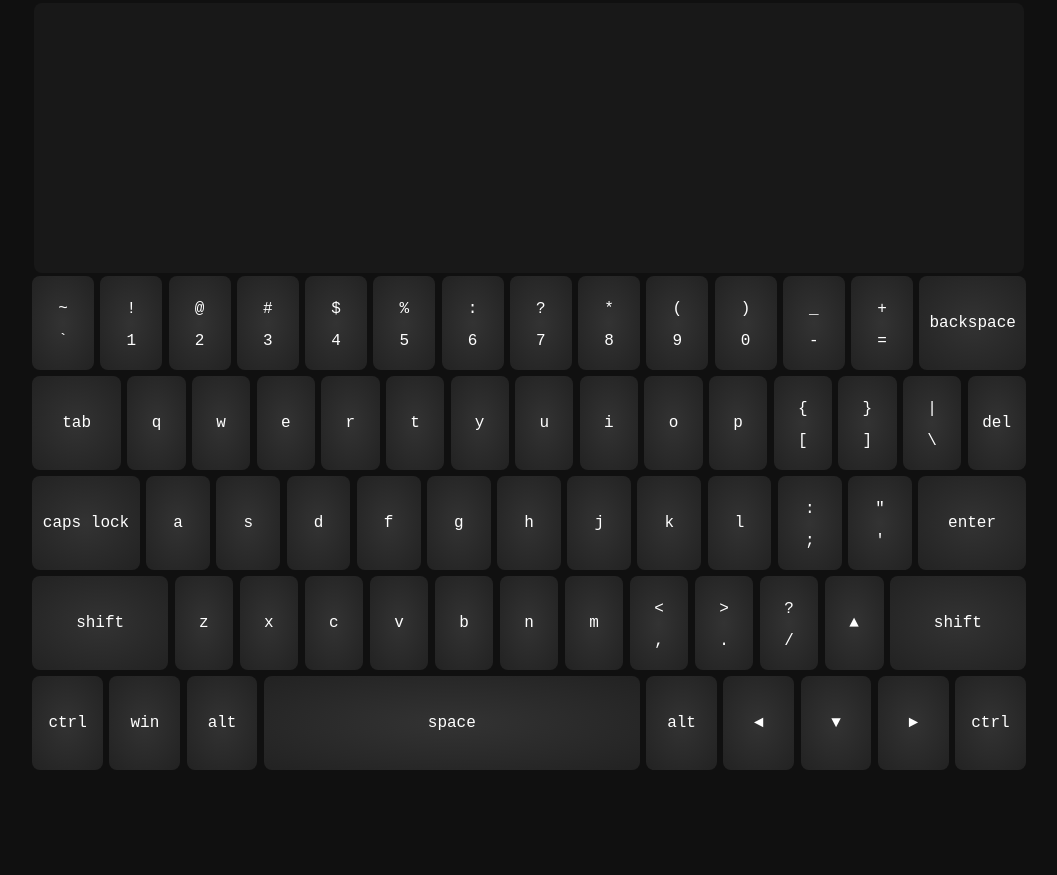
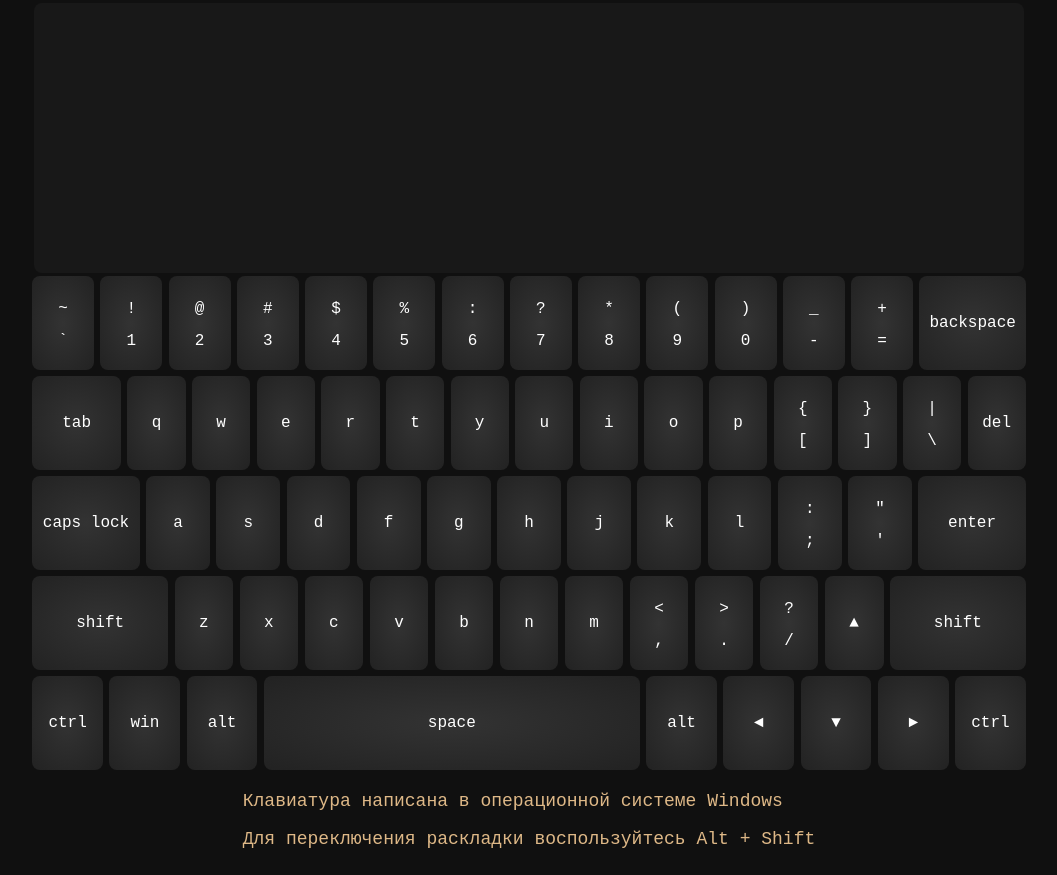
Before and after one commit to ToLive/virtual-keyboard, a website built with webpack: page public/template.html in a window 1280 px wide. Shown: the part 5-880 px from the top of the page, without its empty margins (111-1168 px from the left). Before the commit the page ends 800 px from the top, so only its background shows below. Built offline with nearby package versions, Linux system fonts and the light colour scheme.

Commit message:
feat: add help text

```diff
--- a/src/components/VirtualKeyboard.js
+++ b/src/components/VirtualKeyboard.js
@@ -279,7 +279,27 @@ export default class VirtualKeyboard {
             });
         });
 
+        keyboardDiv.appendChild(this.buildHelp());
+
         return keyboardDiv;
+    }
+
+    buildHelp() {
+        this.helpContainer = document.createElement('div');
+        const aboutKeyboard = document.createElement('p');
+        aboutKeyboard.classList.add('about-keyboard');
+        aboutKeyboard.innerHTML =
+            'Клавиатура написана в операционной системе Windows';
+
+        const langChangeShortcut = document.createElement('p');
+        langChangeShortcut.classList.add('about-lang');
+        langChangeShortcut.innerHTML =
+            'Для переключения раскладки воспользуйтесь Alt + Shift';
+
+        this.helpContainer.appendChild(aboutKeyboard);
+        this.helpContainer.appendChild(langChangeShortcut);
+
+        return this.helpContainer;
     }
 
     destroyKeyboard() {
--- a/src/sass/components/_keyboard.scss
+++ b/src/sass/components/_keyboard.scss
@@ -2,6 +2,18 @@
     display: flex;
     flex-direction: column;
     align-items: center;
+}
+
+.about-keyboard {
+    color: burlywood;
+    font-size: 18px;
+    font-family: 'Courier New', Courier, monospace;
+}
+
+.about-lang {
+    color: burlywood;
+    font-size: 18px;
+    font-family: 'Courier New', Courier, monospace;
 }
 
 .row {
```
